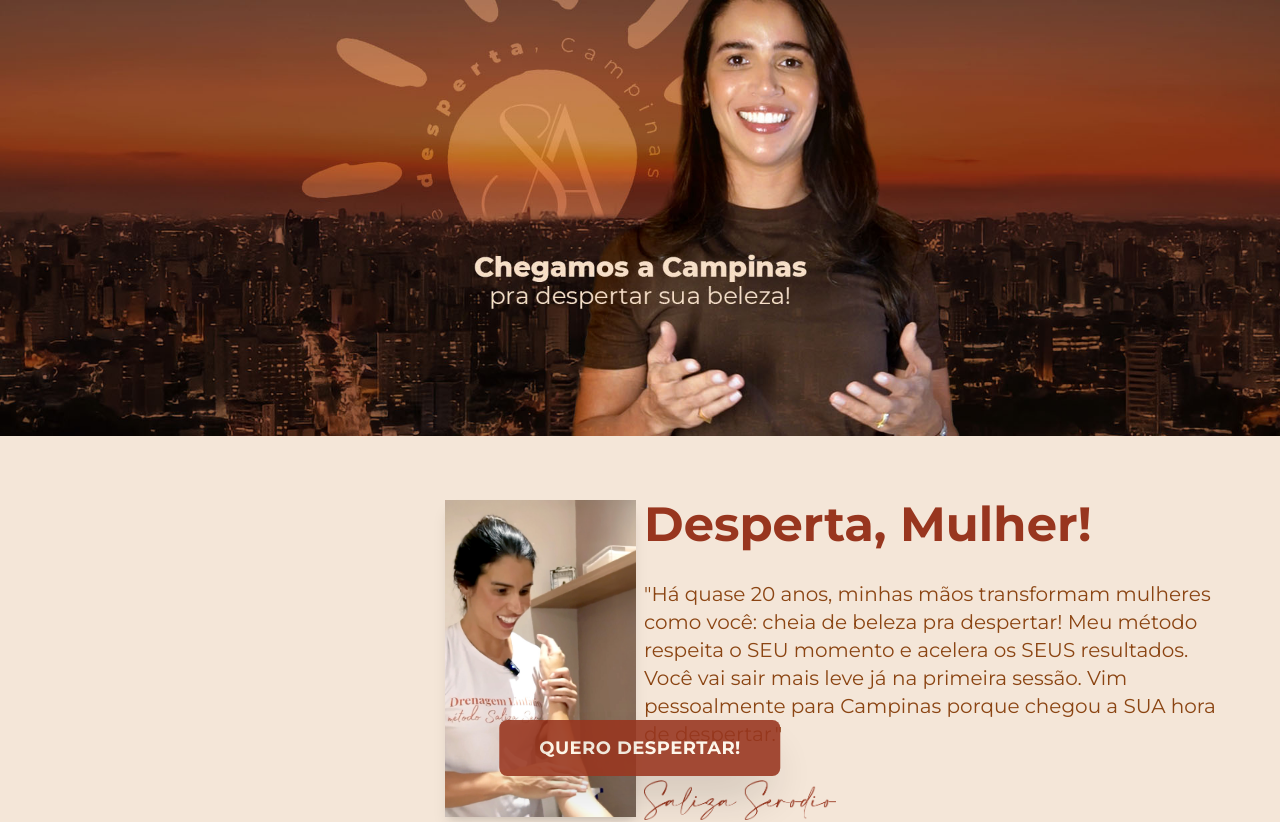
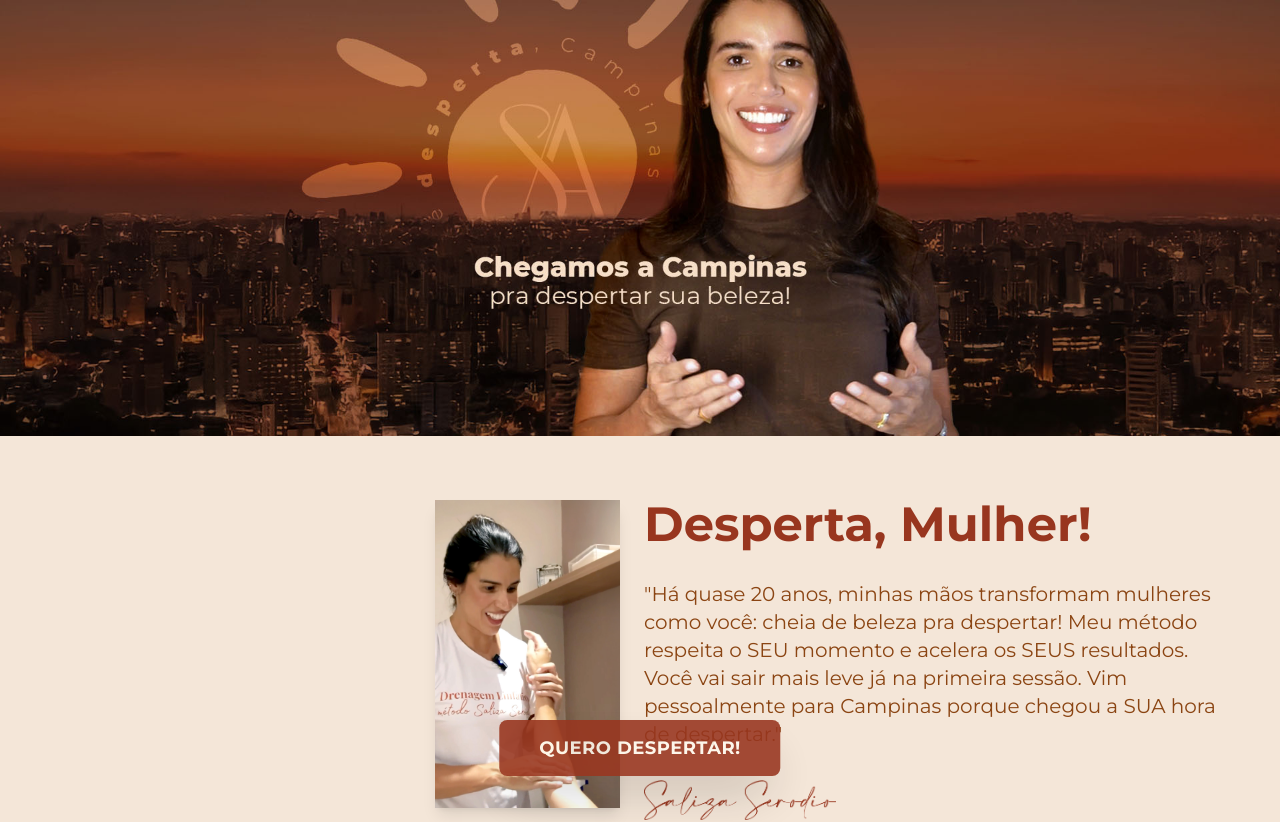
Before and after one commit to SVGLab/corpo-desperta-campinas, a React (Vite) app: page / in a window 1280 px wide. Shown: the top 822 px of the page. Built offline with nearby package versions, Linux system fonts and the light colour scheme.

Commit message:
Adicionar espaçamento à direita
Adicionado pequeno espaçamento externo à direita para separar o elemento do texto ao lado.

```diff
--- a/src/components/ProofSection.tsx
+++ b/src/components/ProofSection.tsx
@@ -6,7 +6,7 @@ const ProofSection = () => {
         <div className="max-w-6xl mx-auto">
           <div className="grid lg:grid-cols-2 gap-2 items-start">
             {/* Image */}
-            <div className="order-1 lg:order-1 flex justify-end items-center">
+            <div className="order-1 lg:order-1 flex justify-end items-center mr-4">
               <img
                 src="/lovable-uploads/043646fc-68f2-4edc-bd8f-bbe295c048ed.png"
                 alt="Saliza Seródio aplicando método de drenagem"
```
